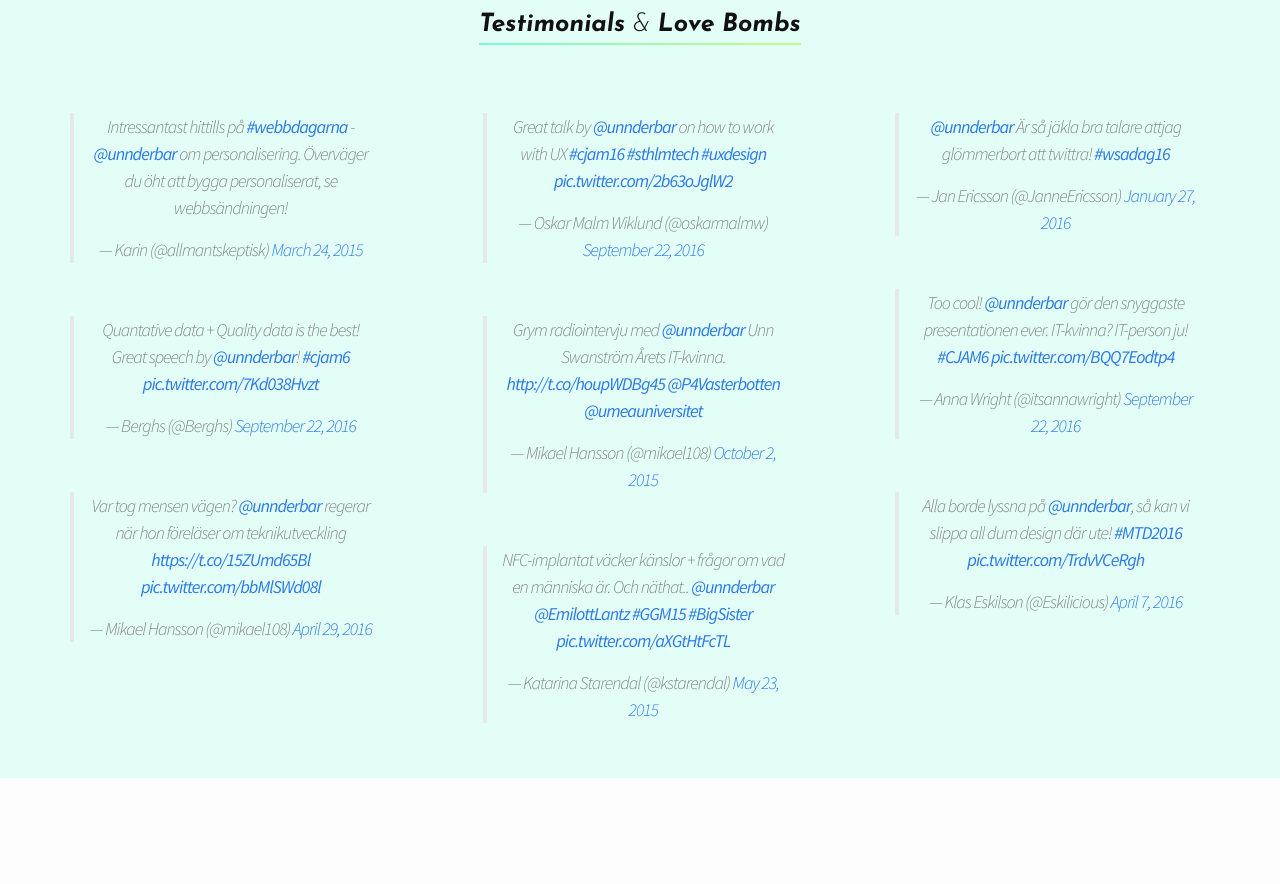
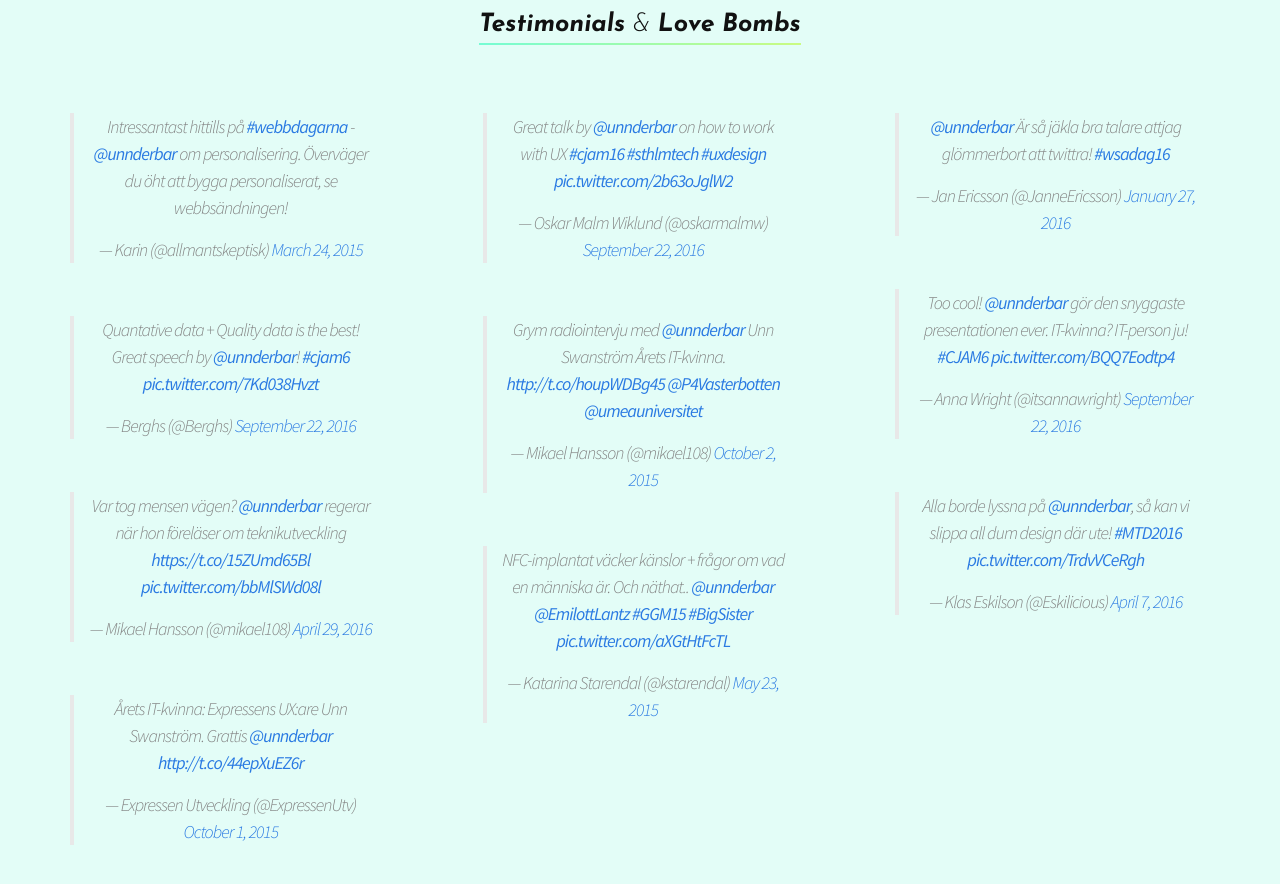
Before and after one commit to unnderbar/unnderbar.github.io, a Jekyll site: the page built from index.html, in a window 1280 px wide and 900 px high, scrolled down 2861 px. Shown: the top 884 px of the window. Built offline with Jekyll 4.4.1, drawn with Linux system fonts in a browser that asks for light colours; comment, search, counter and statistics services are not loaded; before the commit the page ends 3639 px from its top, so only the background shows below that.

Commit message:
Update index.html

```diff
--- a/index.html
+++ b/index.html
@@ -113,6 +113,9 @@ layout: default
       <div class="tweet">
         <blockquote class="twitter-tweet" data-lang="en"><p lang="sv" dir="ltr">Var tog mensen vägen? <a href="https://twitter.com/unnderbar">@unnderbar</a> regerar när hon föreläser om teknikutveckling <a href="https://t.co/15ZUmd65Bl">https://t.co/15ZUmd65Bl</a> <a href="https://t.co/bbMlSWd08l">pic.twitter.com/bbMlSWd08l</a></p>&mdash; Mikael Hansson (@mikael108) <a href="https://twitter.com/mikael108/status/725958283081703424">April 29, 2016</a></blockquote>
       </div>
+      <div class="tweet">
+        <blockquote class="twitter-tweet" data-lang="en"><p lang="sv" dir="ltr">Årets IT-kvinna: Expressens UX:are Unn Swanström. Grattis <a href="https://twitter.com/unnderbar">@unnderbar</a>  <a href="http://t.co/44epXuEZ6r">http://t.co/44epXuEZ6r</a></p>&mdash; Expressen Utveckling (@ExpressenUtv) <a href="https://twitter.com/ExpressenUtv/status/649446463399981057">October 1, 2015</a></blockquote>
+      </div>
       </div>
     <div class="tweets-column">
       <div class="tweet">
```
